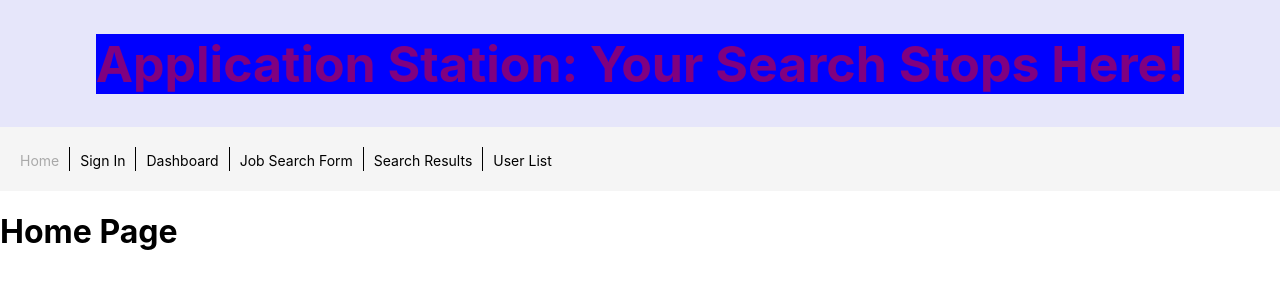
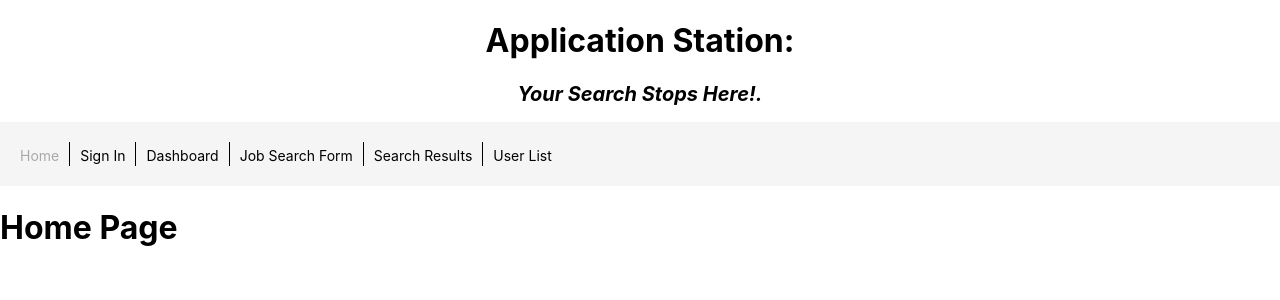
Before and after one commit to FreeMonkey19/application-station, a React (Create React App) app: page / in a window 1280 px wide. Shown: the top 300 px of the page. Built offline with nearby package versions, Linux system fonts and the light colour scheme.

Commit message:
create header component with css and move mainNav into the header

```diff
--- a/src/App.js
+++ b/src/App.js
@@ -1,7 +1,6 @@
 import React, { Component } from "react";
 import "./App.css";
-import MainNav from './MainNav';
-// import JobListing from "./components/jobListing";
+import Header from "./Header";
 // import User from "./components/User";
 // import SearchParams from "./components/SearchParams"
 import { HashRouter as Router, Switch, Route, Link } from "react-router-dom";
@@ -14,11 +13,8 @@ class App extends Component {
   render() {
     return (
       <div className="App">
-        <header className="App-header">
-          <h1 className="App-title">Application Station: Your Search Stops Here!</h1>
-        </header>
         <Router>
-          <MainNav />
+          <Header />
           <Switch>
             <Route exact path="/">
               <div className="main-logo">
--- /dev/null
+++ b/src/Header.css
@@ -0,0 +1,8 @@
+.title-container {
+    text-align: center;
+    margin: 10px;
+  }
+  .header-subtitle {
+    font-style: italic;
+    font-size: 20px;
+  }
--- /dev/null
+++ b/src/Header.js
@@ -0,0 +1,25 @@
+import React, { Component } from "react";
+import { MainNav } from "./MainNav";
+import "./Header.css";
+
+export class Header extends Component {
+  render() {
+    return (
+      <header className="main-header">
+        <div className="title-container">
+          <div className="main-page-title">
+            <h1 className="title">Application Station:</h1>
+          </div>
+          <div className="page-subtitle">
+            <h2 className="header-subtitle">
+              Your Search Stops Here!.
+            </h2>
+          </div>
+        </div>
+        <MainNav />
+      </header>
+    );
+  }
+}
+
+export default Header;
```
